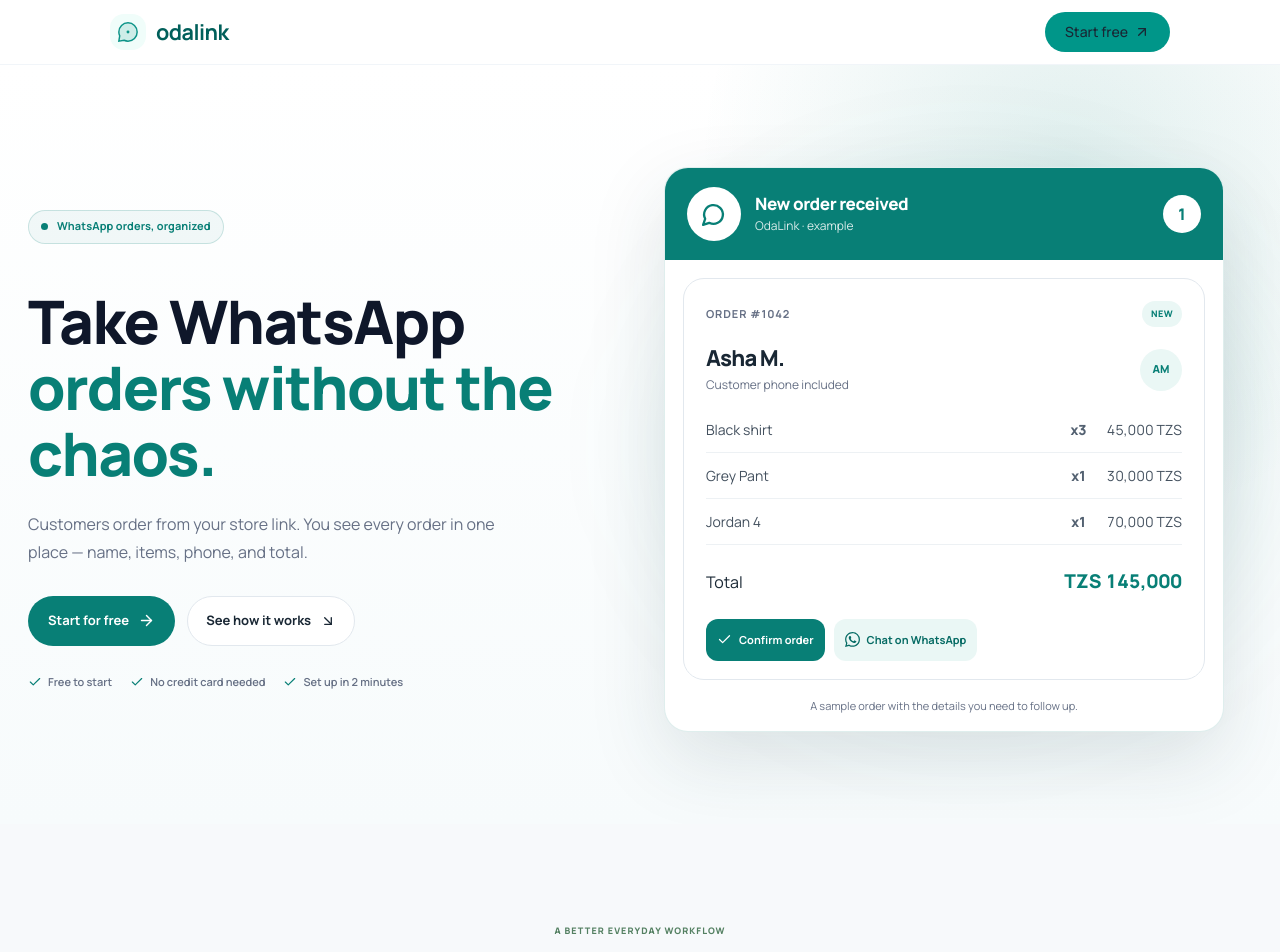
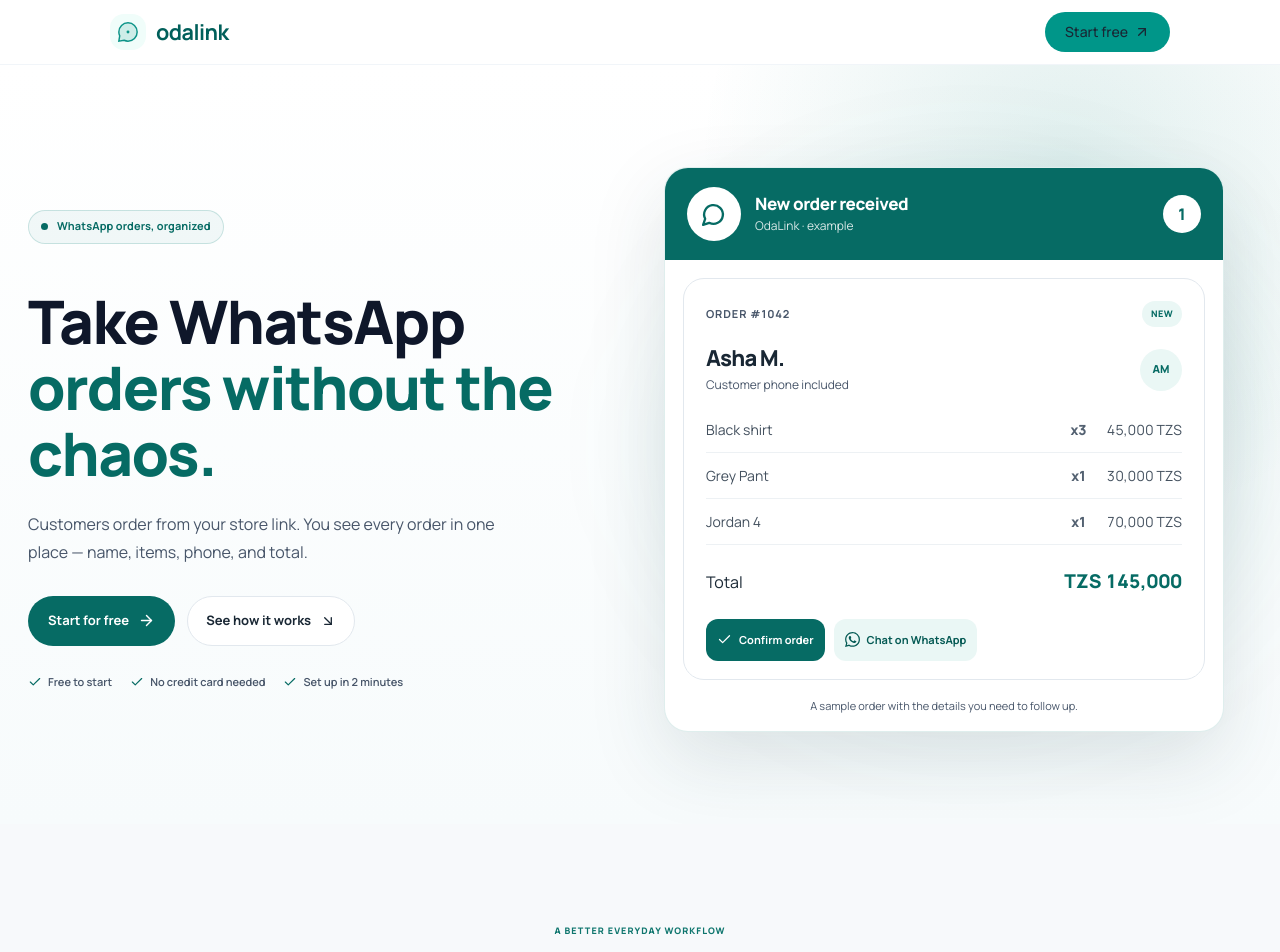
Before and after one commit to chenjedev/OdaLink, a Next.js app in the folder orderwa/: page / in a window 1280 px wide. Shown: the top 952 px of the page. Built offline with nearby package versions, Linux system fonts and the light colour scheme.

Commit message:
Update globals.css

```diff
--- a/orderwa/app/globals.css
+++ b/orderwa/app/globals.css
@@ -142,10 +142,10 @@
   --oda-surface: #ffffff;
   --oda-surface-soft: #f2f7f8;
   --oda-ink: #192734;
-  --oda-muted: #667085;
+  --oda-muted: #475569;
   --oda-line: #e2e8ee;
-  --oda-green: #087f76;
-  --oda-green-deep: #066b64;
+  --oda-green: #066b64;
+  --oda-green-deep: #055a54;
   --oda-lime: #dff3ef;
   --oda-green-wash: #eaf7f5;
   --oda-shadow: 0 24px 70px rgb(16 34 45 / 11%);
@@ -990,9 +990,8 @@ body {
   margin: 0 auto 42px;
   text-align: center;
 }
-
 .section-kicker {
-  color: #548062;
+  color: #0f766e;
 }
 
 .section-intro h2,
@@ -1059,7 +1058,7 @@ body {
 
 .feature-label {
   margin-top: 23px;
-  color: #708275;
+  color: #475569;
   font-size: 8px;
 }
 
@@ -1139,9 +1138,8 @@ body {
 .step-topline {
   justify-content: space-between;
 }
-
 .step-number {
-  color: #6b8970;
+  color: #475569;
   font-size: 12px;
   font-weight: 750;
   letter-spacing: 0.07em;
@@ -3654,7 +3652,7 @@ button[type="submit"]:hover:not(:disabled) {
 /* FOOTER */
 .footer {
   text-align: center;
-  color: #9ca3af;
+  color: #475569;
   font-size: 0.9rem;
 }
 
@@ -3699,10 +3697,9 @@ button[type="submit"]:hover:not(:disabled) {
 .footer-links a:hover {
   color: #0d9488;
 }
-
 .footer-copy {
   margin: 0;
-  color: #9ca3af;
+  color: #475569;
   font-size: 0.85rem;
 }
 
```
